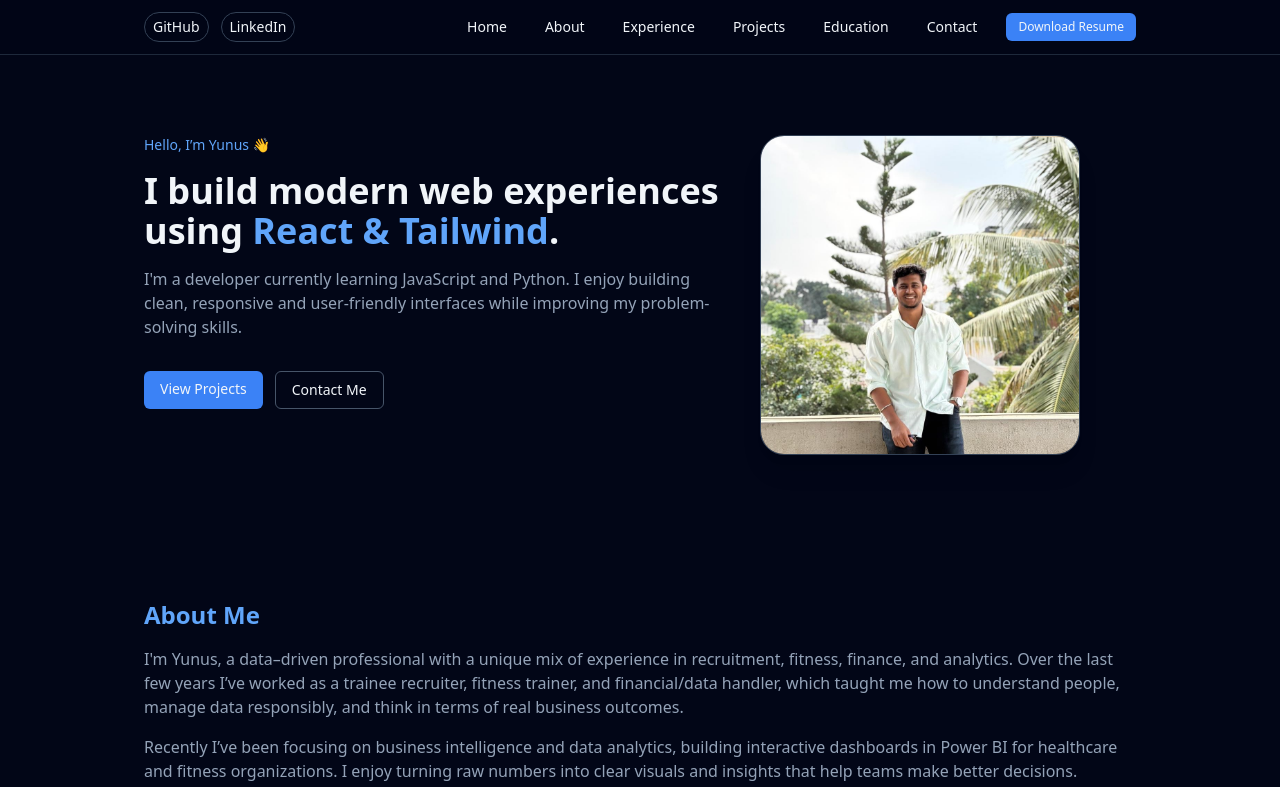
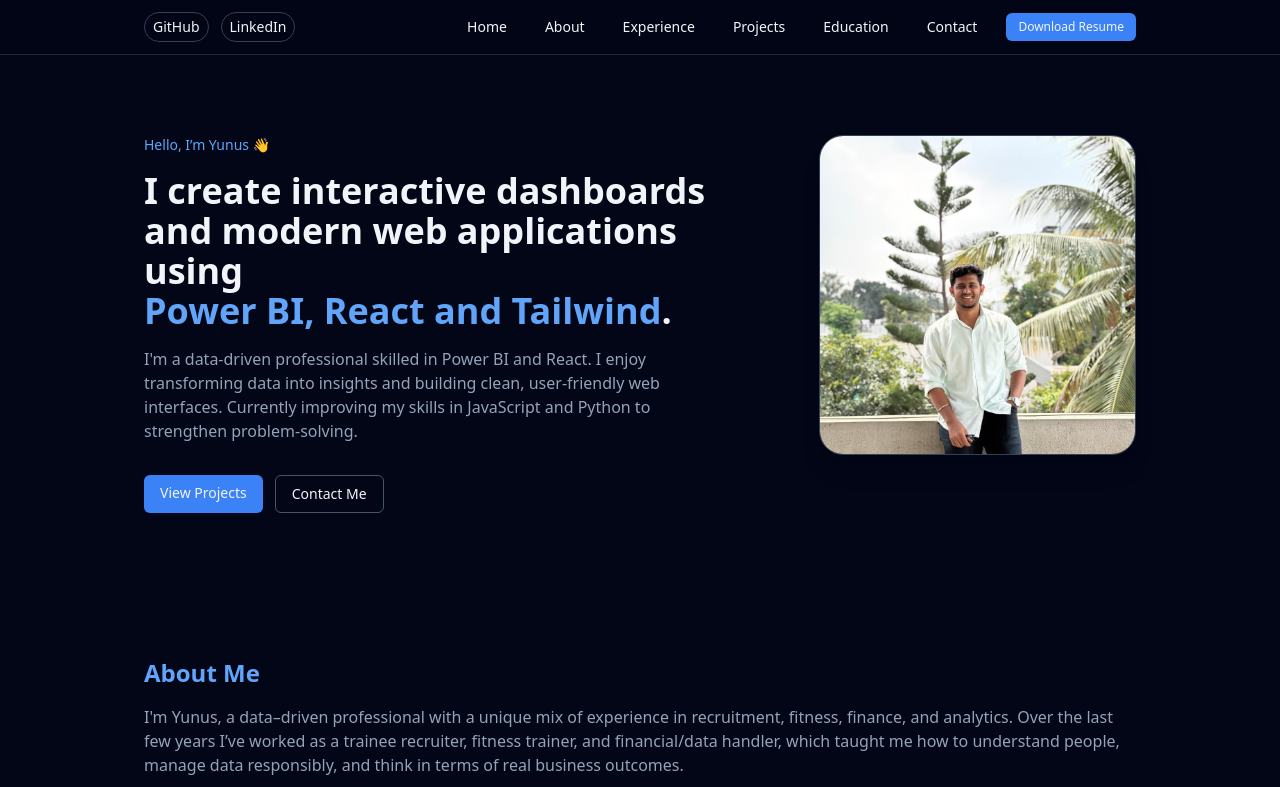
Before and after one commit to YUNUSSR/Portfolio-MD, a React (Vite) app: page / in a window 1280 px wide. Shown: the top 787 px of the page. Built offline with nearby package versions, Linux system fonts and the light colour scheme.

Commit message:
Update some info

```diff
--- a/src/components/sections/Hero.jsx
+++ b/src/components/sections/Hero.jsx
@@ -10,14 +10,14 @@ function Hero() {
       <div className="flex flex-col gap-4">
         <p className="text-sm text-blue-400">Hello, I’m Yunus 👋</p>
 
-        <h2 className="text-xl sm:text-4xl font-bold leading-tight">
-          I build modern web experiences<br></br>using{" "}
-          <span className="text-blue-400">React & Tailwind</span>.
+        <h2 className="text-xl sm:text-4xl font-bold leading-tight">I create interactive dashboards<br></br>and modern web applications using<br></br>
+          {" "}
+          <span className="text-blue-400">Power BI, React and Tailwind</span>.
         </h2>
 
         <p className="text-slate-400 max-w-xl">
-          I'm a developer currently learning JavaScript and Python. I enjoy building clean,
-          responsive and user-friendly interfaces while improving my problem-solving skills.
+          I'm a data-driven professional skilled in Power BI and React. I enjoy transforming data into insights and building clean, user-friendly web interfaces. Currently improving my skills in JavaScript and Python to strengthen problem-solving.
+
         </p>
 
         <div className="flex gap-3 mt-4">
```
